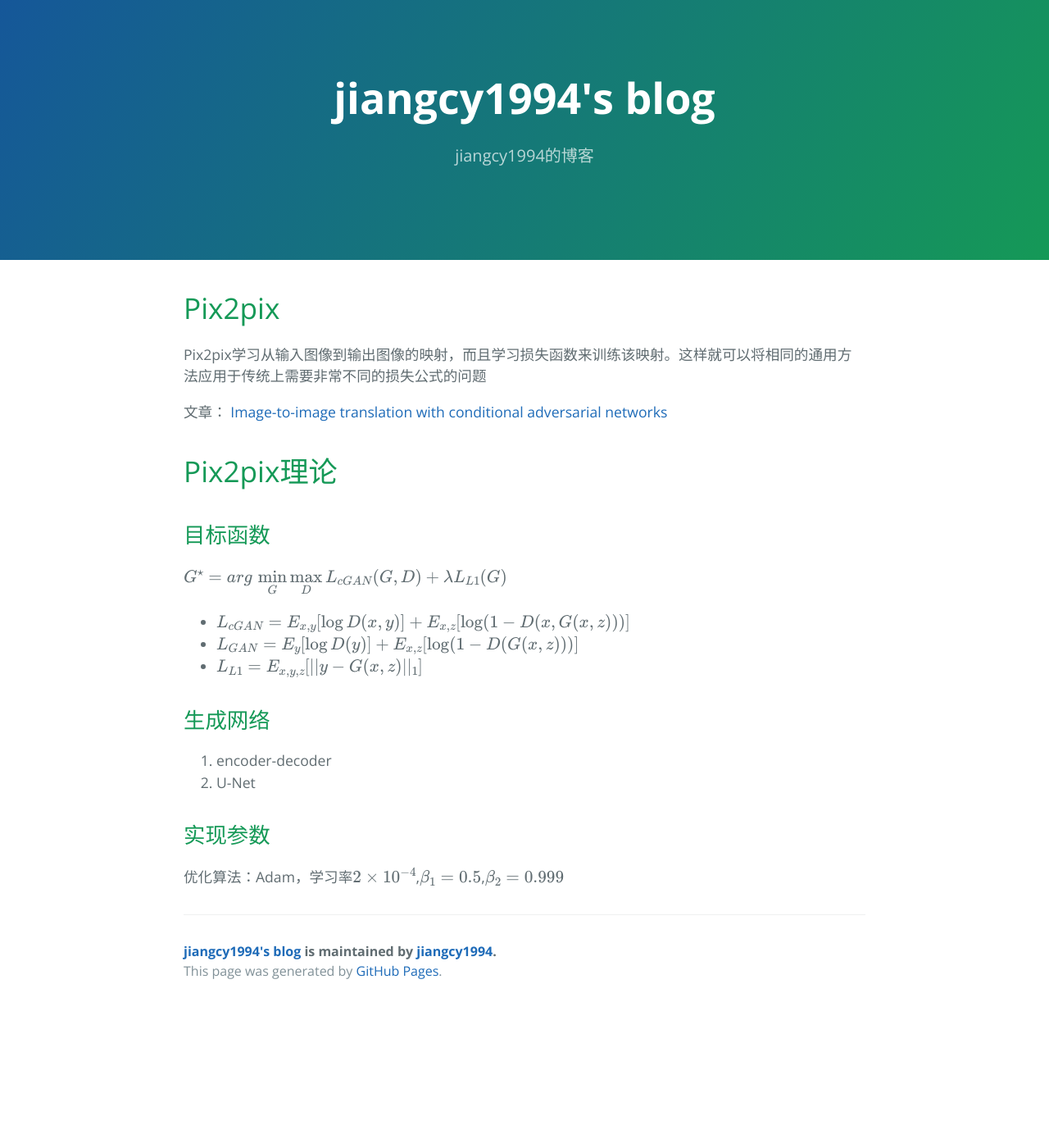
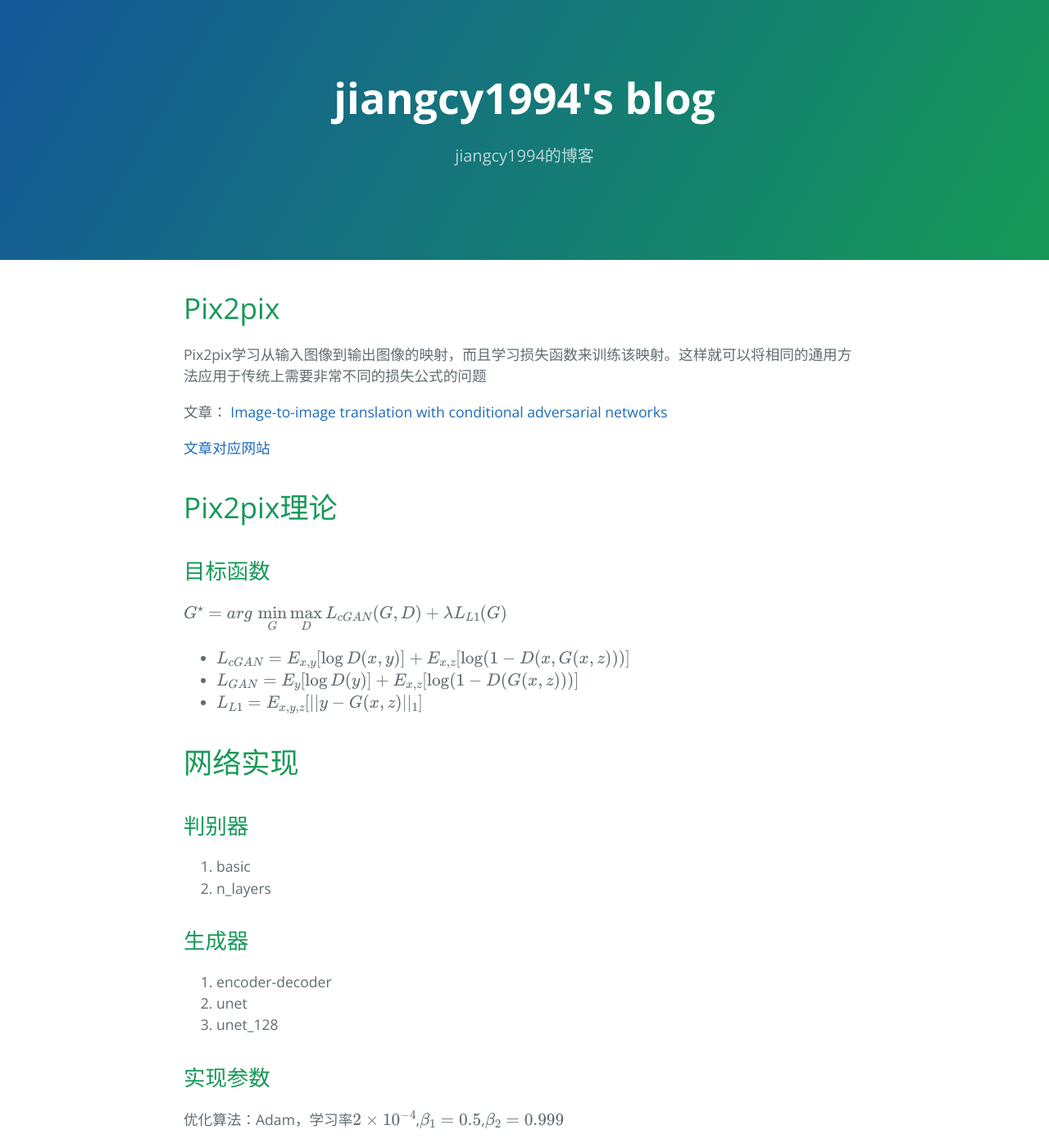
Before and after one commit to jiangcy1994/jiangcy1994.github.io, a Jekyll site: the page built from _posts/2019-11-26-pix2pix.markdown, in a window 1280 px wide and 1400 px high. Shown: the whole window at 82% size. Built offline with Jekyll 4.4.1, drawn with Linux system fonts in a browser that asks for light colours; formulas are drawn with MathJax 3.

Commit message:
update pix2pix

```diff
--- a/_posts/2019-11-26-pix2pix.markdown
+++ b/_posts/2019-11-26-pix2pix.markdown
@@ -11,20 +11,29 @@ Pix2pix学习从输入图像到输出图像的映射，而且学习损失函数
 
 文章： [Image-to-image translation with conditional adversarial networks](https://arxiv.org/pdf/1611.07004.pdf)
 
+[文章对应网站](https://github.com/phillipi/pix2pix)
+
 # Pix2pix理论
 
 ## 目标函数
 
 $G^\star=arg\,\underset{G}{\min}\underset{D}{\max}L_{cGAN}(G,D)+\lambda L_{L1}(G)$
-
 * $L_{cGAN}=E_{x,y}[\log D(x,y)]+E_{x,z}[\log(1-D(x,G(x,z)))]$
 * $L_{GAN}=E_{y}[\log D(y)]+E_{x,z}[\log(1-D(G(x,z)))]$
 * $L_{L1}=E_{x,y,z}[\|\|y-G(x,z)\|\|_1]$
 
-## 生成网络
+# 网络实现
+
+## 判别器
+
+1. basic
+2. n_layers
+
+## 生成器
 
 1. encoder-decoder
-2. U-Net
+2. unet
+2. unet_128
 
 ## 实现参数
 
```
